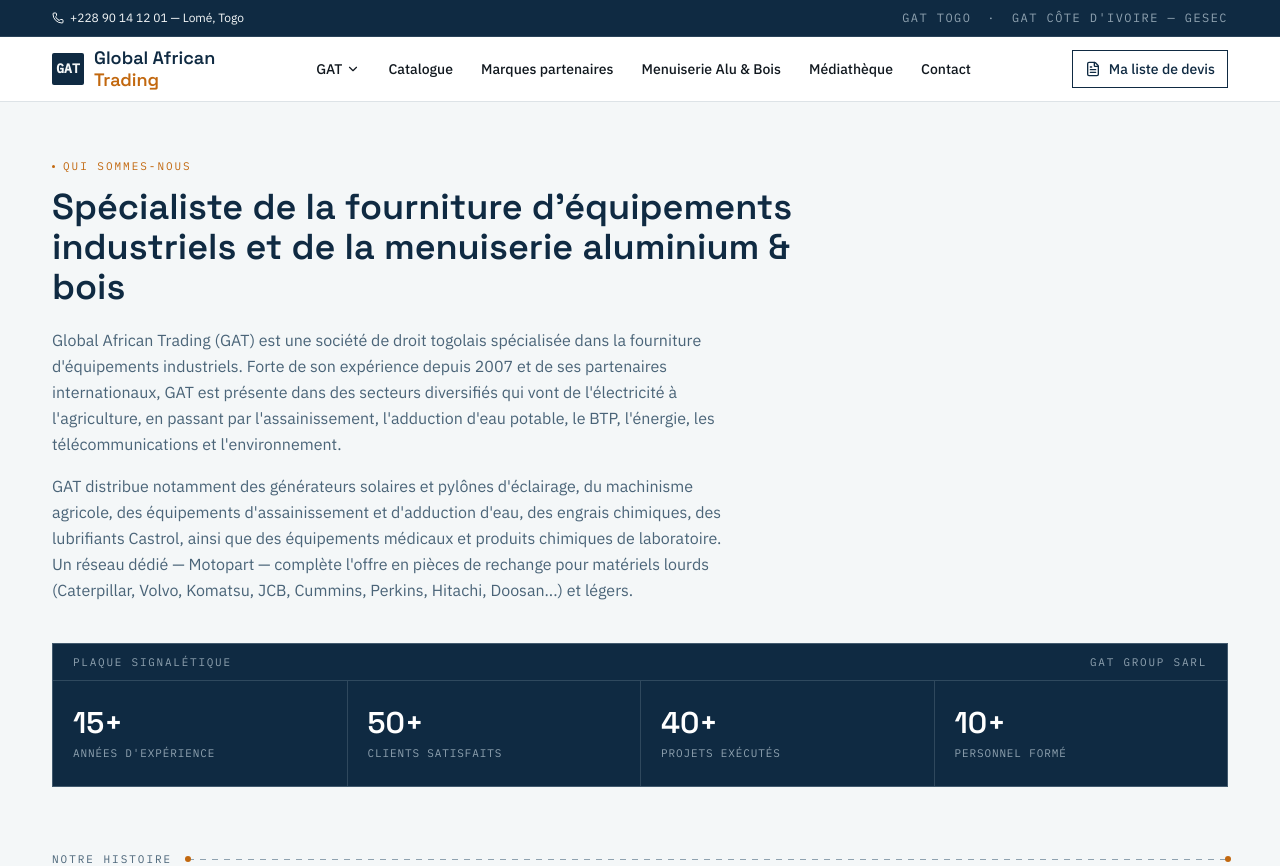
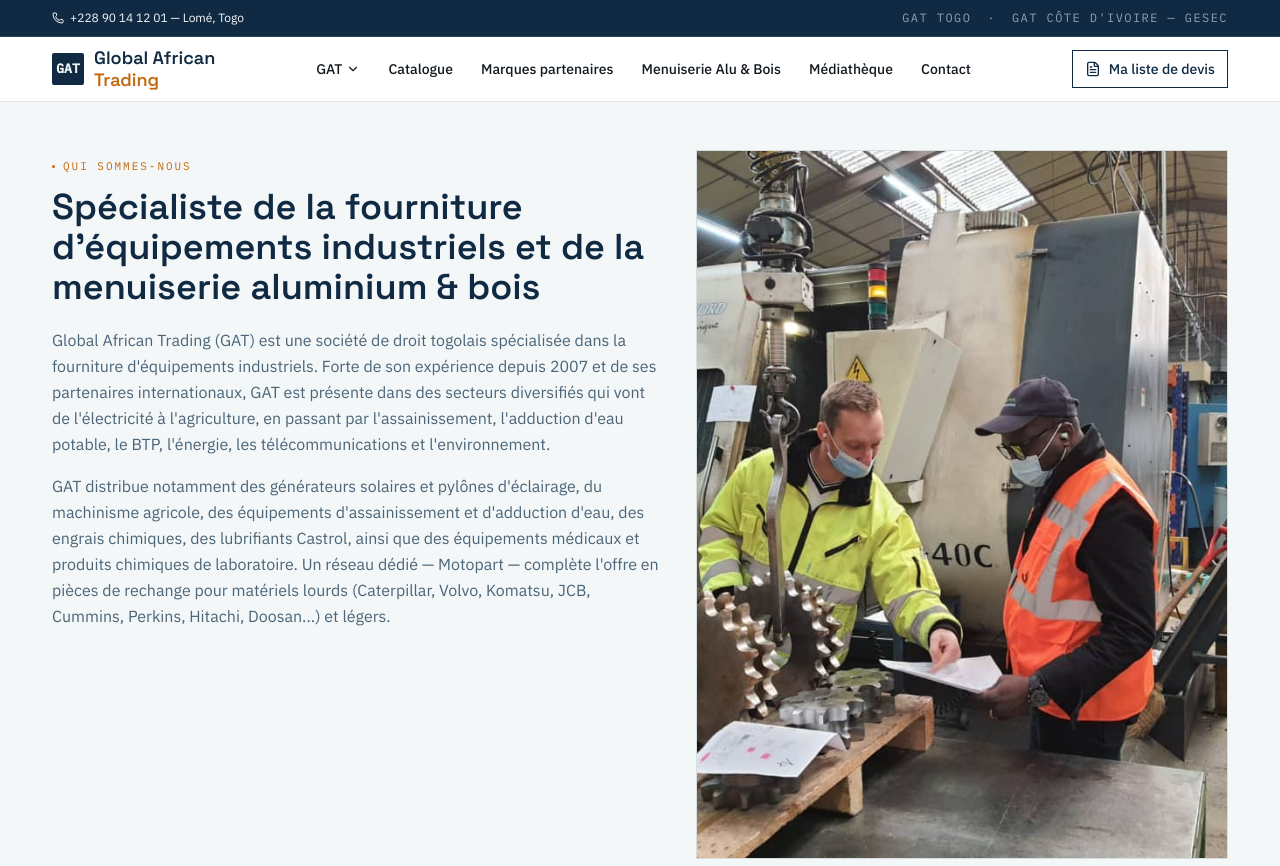
Before and after one commit to delldigital1-gif/gat-group, a Next.js app: page /qui-sommes-nous in a window 1280 px wide. Shown: the top 866 px of the page. Built offline with nearby package versions, Linux system fonts and the light colour scheme.

Commit message:
Qui sommes-nous : intro en deux colonnes avec photo a droite

```diff
--- a/src/app/qui-sommes-nous/page.tsx
+++ b/src/app/qui-sommes-nous/page.tsx
@@ -31,18 +31,20 @@ const timeline = [
 export default function AboutPage() {
   return (
     <Container className="py-12">
+      <div className="grid gap-8 lg:grid-cols-[1.15fr_1fr] lg:items-start">
+        <div>
           <Eyebrow>Qui sommes-nous</Eyebrow>
-      <h1 className="mt-3 max-w-3xl font-display text-3xl font-semibold text-blueprint sm:text-4xl">
+          <h1 className="mt-3 font-display text-3xl font-semibold text-blueprint sm:text-4xl">
             Spécialiste de la fourniture d&apos;équipements industriels et de la menuiserie aluminium &amp; bois
           </h1>
-      <p className="mt-5 max-w-2xl text-base leading-relaxed text-steel">
+          <p className="mt-5 text-base leading-relaxed text-steel">
             Global African Trading (GAT) est une société de droit togolais spécialisée dans la
             fourniture d&apos;équipements industriels. Forte de son expérience depuis 2007 et de ses
             partenaires internationaux, GAT est présente dans des secteurs diversifiés qui vont de
             l&apos;électricité à l&apos;agriculture, en passant par l&apos;assainissement, l&apos;adduction
             d&apos;eau potable, le BTP, l&apos;énergie, les télécommunications et l&apos;environnement.
           </p>
-      <p className="mt-4 max-w-2xl text-base leading-relaxed text-steel">
+          <p className="mt-4 text-base leading-relaxed text-steel">
             GAT distribue notamment des générateurs solaires et pylônes d&apos;éclairage, du machinisme
             agricole, des équipements d&apos;assainissement et d&apos;adduction d&apos;eau, des engrais
             chimiques, des lubrifiants Castrol, ainsi que des équipements médicaux et produits
@@ -50,6 +52,17 @@ export default function AboutPage() {
             rechange pour matériels lourds (Caterpillar, Volvo, Komatsu, JCB, Cummins, Perkins,
             Hitachi, Doosan...) et légers.
           </p>
+        </div>
+        <div className="relative aspect-[4/5] overflow-hidden border border-steel-soft/30 lg:aspect-[3/4]">
+          <Image
+            src={assetPath("/images/sedis-atelier-pignons.jpg")}
+            alt="Contrôle qualité de pignons et chaînes en atelier partenaire"
+            fill
+            className="object-cover"
+            priority
+          />
+        </div>
+      </div>
 
       <div className="mt-10">
         <Nameplate />
```
Lines whose indentation alone changed are shown as unchanged.
